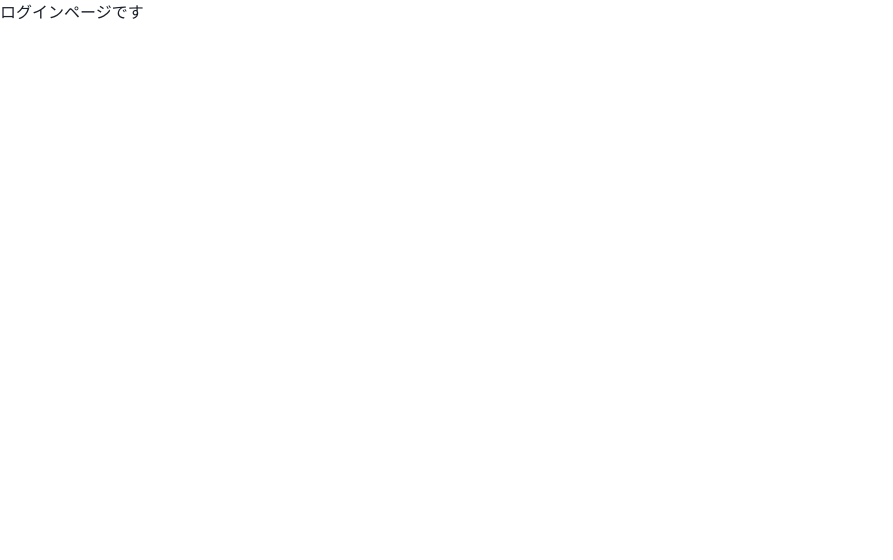
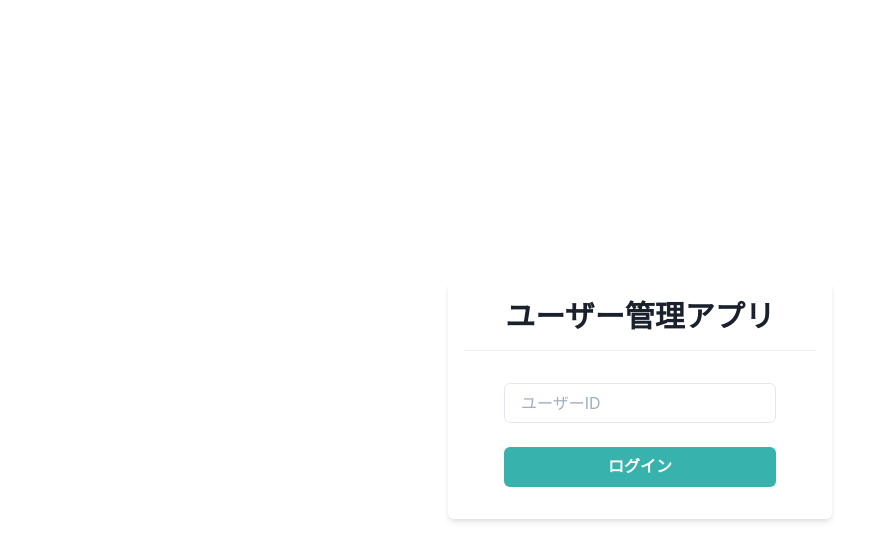
Before and after one commit to usma11dia0/udemy_jakee_training_react_app, a React (Create React App) app: page / in a window 1280 px wide. Shown: the top 560 px of the page, without its empty margins (0-893 px from the left). Built offline with nearby package versions, Linux system fonts and the light colour scheme.

Commit message:
create Login page

```diff
--- a/src/App.tsx
+++ b/src/App.tsx
@@ -4,6 +4,7 @@
 
 import theme from './theme/theme';
 import { Router } from './router/Router';
+import './styles.css';
 
 
 function App() {
--- a/src/components/pages/Login.tsx
+++ b/src/components/pages/Login.tsx
@@ -1,5 +1,17 @@
 import { memo, FC } from "react";
+import { Box, Flex, Heading, Divider,Input, Button, Stack } from "@chakra-ui/react";
 
 export const Login: FC = memo(() => {
-  return <p>ログインページです</p>;
+  return (
+    <Flex align="center" justify="center" height="100vh">
+      <Box bg="white" w="sm" p={4} borderRadius="md" shadow="md">
+        <Heading as="h1" size="lg" textAlign="center">ユーザー管理アプリ</Heading>
+        <Divider my={4} />
+        <Stack spacing={6} py={4} px={10}>
+          <Input placeholder="ユーザーID" />
+          <Button bg="teal.400" color="white" _hover={{opacity: 0.8}}>ログイン</Button>
+        </Stack>
+      </Box>
+    </Flex>
+  );
 });
--- /dev/null
+++ b/src/styles.css
@@ -0,0 +1,5 @@
+body {
+  background-color: #e4f9f5;
+  margin: 0px;
+  min-height: 100vh;
+}
```
Also changed, not shown: src/components/atoms/button/PrimaryButton.tsx (added).
